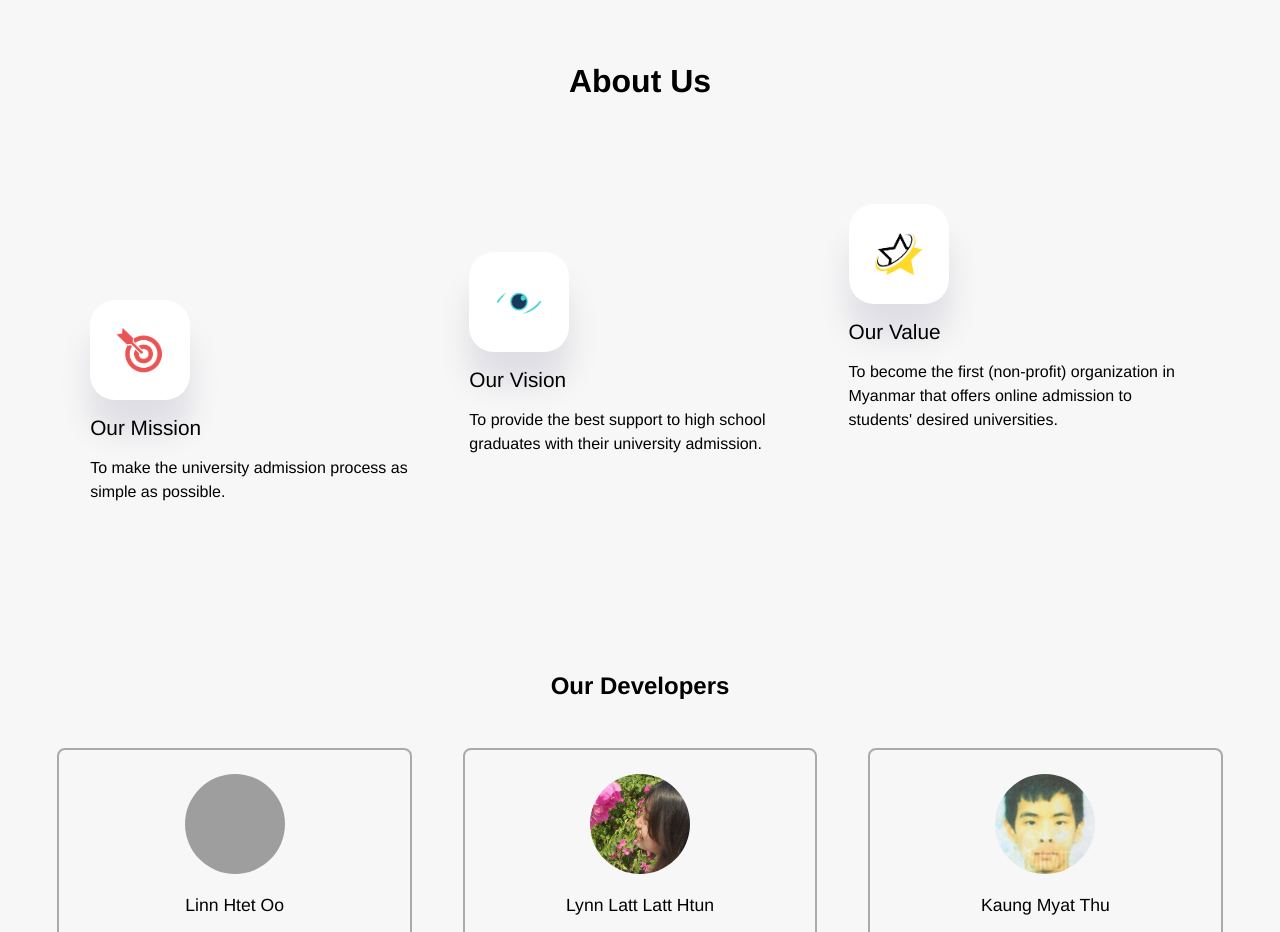
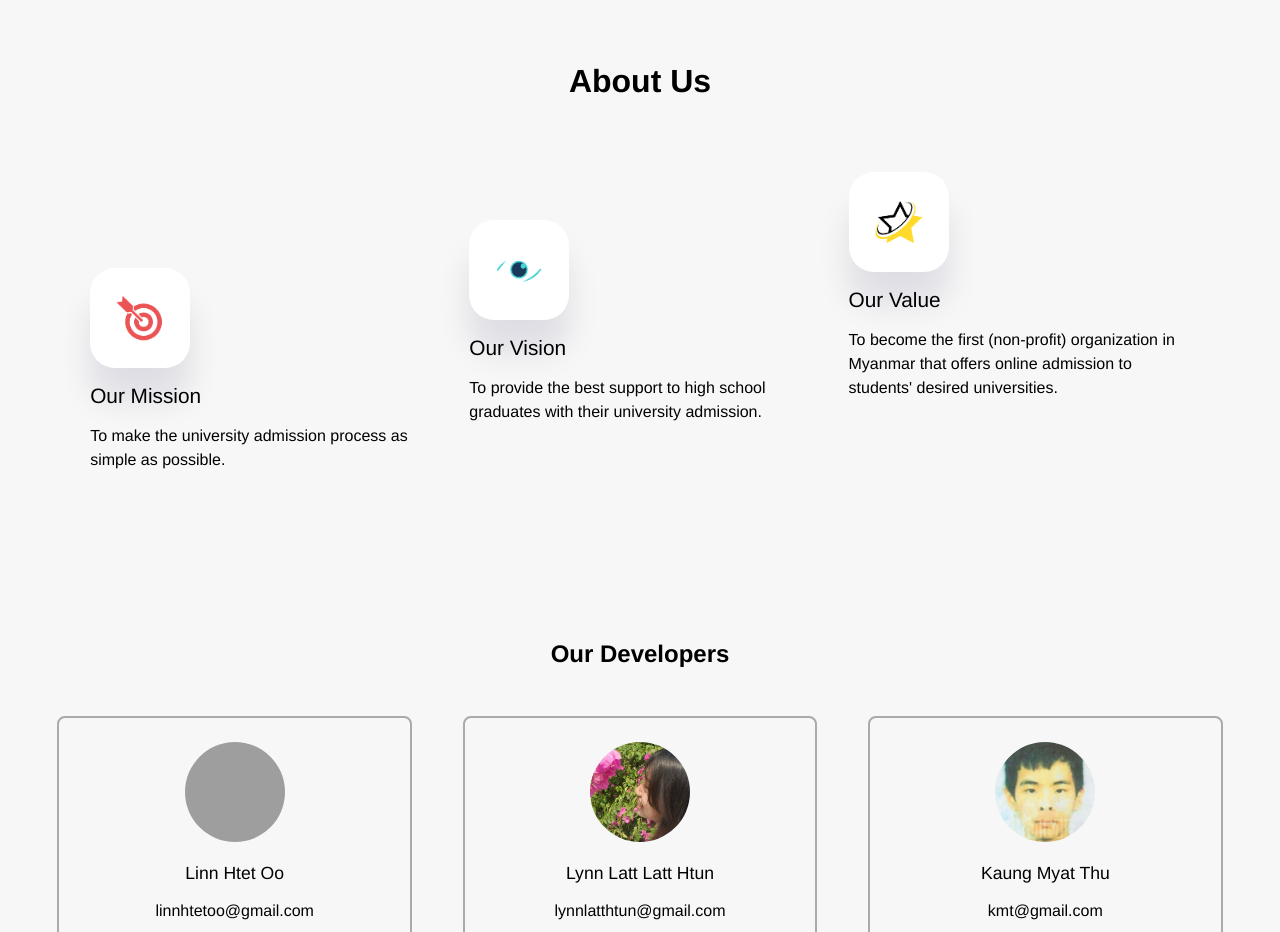
Before and after one commit to Linnhtetoo/Easy-Uni, a plain HTML site: page index.html in a window 1280 px wide. Shown: the part 880-1812 px from the top of the page. Drawn offline with Linux system fonts and the light colour scheme; grey boxes are pictures that could not be loaded.

Commit message:
Update style.css

```diff
--- a/css/style.css
+++ b/css/style.css
@@ -328,7 +328,8 @@ div.motto-container {
     padding: 1.5rem;
     /* border-top: 5px solid #45d2d2; */
     width: 90%;
-    margin: 4rem auto;
+    margin: 2rem auto;
+    margin-bottom: 4rem;
     display: flex;
     justify-content: space-around;
     align-items: flex-start;
```
